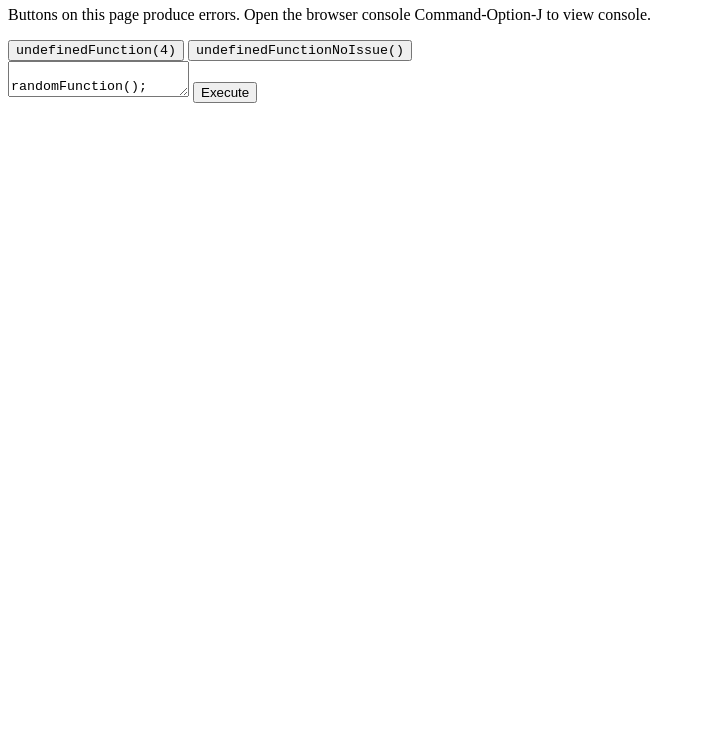
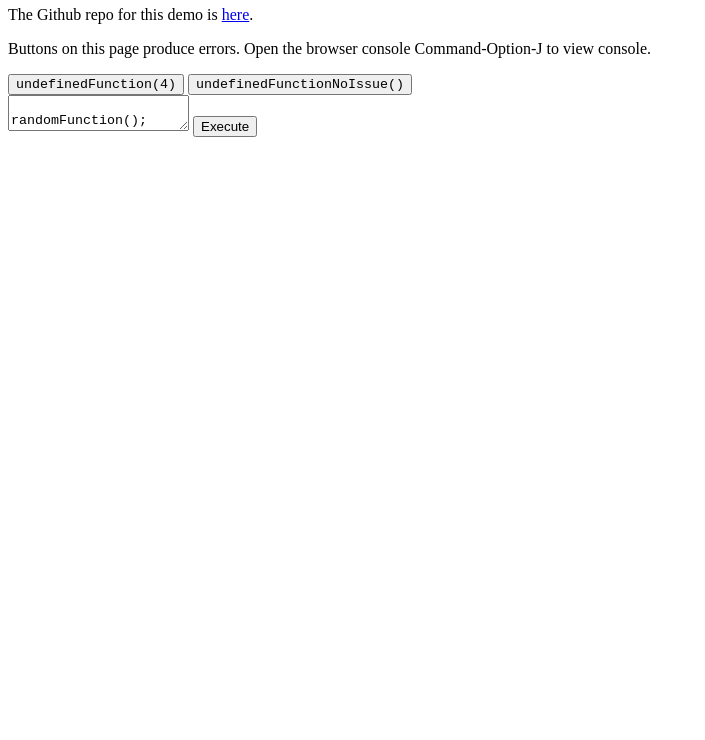
Before and after one commit to error-central/error-central.js, a plain HTML site: page index.html in a window 1280 px wide. Shown: the part 60-800 px from the top of the page, without its empty margins (0-705 px from the left). Drawn offline with Linux system fonts and the light colour scheme.

Commit message:
link to repo

```diff
--- a/index.html
+++ b/index.html
@@ -22,6 +22,8 @@
 <body>
 
 	<h1>Demo of Error Central for javascript</h1>
+
+	<p>The Github repo for this demo is <a href="https://github.com/error-central/error-central.js">here</a>.</p>
 
 	<p>Buttons on this page produce errors. Open the browser console Command-Option-J to view console.</p>
 
```
